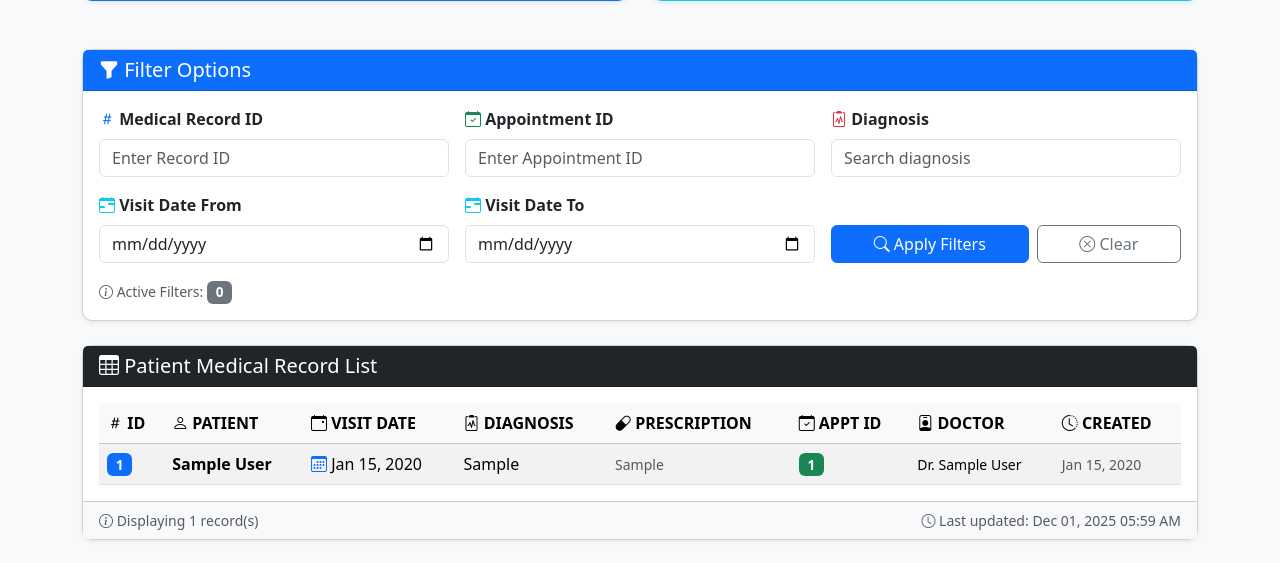
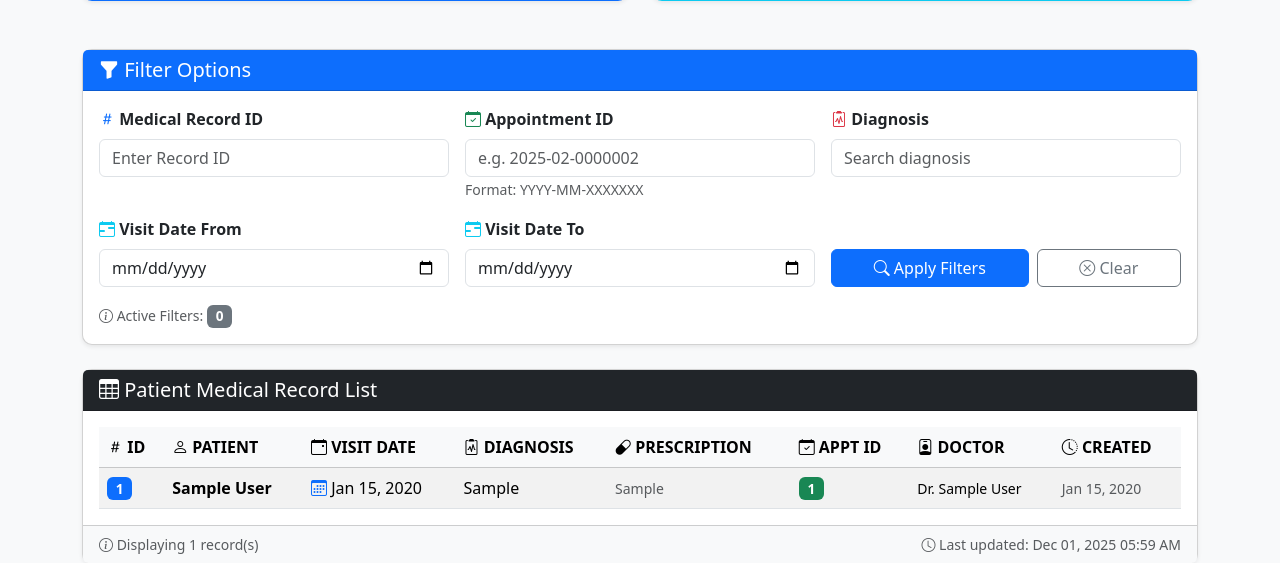
Before and after one commit to simacasanagel04/AP3_Project, a PHP site: page /public/staff_medical_records.php in a window 1280 px wide. Shown: the part 296-859 px from the top of the page. Run offline with PHP 8.4, Linux system fonts and the light colour scheme; the visitor is signed in with stand-in values (Sample User, id 1); tables that the repository leaves empty or names only in its code hold one stand-in row (values such as "Sample post").

Commit message:
Update staff_medical_records.php

```diff
--- a/public/staff_medical_records.php
+++ b/public/staff_medical_records.php
@@ -4,6 +4,8 @@
 // Staff: VIEW ONLY Medical Records (NO edit/delete/create)
 // FIXED: Date display issue & Made fully responsive
 // FINAL FIX: Table name lowercase + cp850 collation for Railway/MySQL 8
+// APPOINTMENT ID SEARCH NOW WORKS PERFECTLY WITH FORMAT: 2025-02-0000002
+// ALL SYNTAX ERRORS FIXED — FULLY WORKING
 // -----------------------------------------------------
 
 session_start();
@@ -24,16 +26,16 @@ if (!isset($_SESSION['staff_id'])) {
 $database = new Database();
 $db = $database->connect();
 
-// Handle filter parameters
+// Handle filter parameters — appt_id now properly trimmed and treated as string
 $filters = [
-    'med_rec_id' => $_GET['filter_med_rec_id'] ?? '',
-    'appt_id' => $_GET['filter_appt_id'] ?? '',
-    'diagnosis' => $_GET['filter_diagnosis'] ?? '',
+    'med_rec_id'      => $_GET['filter_med_rec_id'] ?? '',
+    'appt_id'         => trim($_GET['filter_appt_id'] ?? ''),
+    'diagnosis'       => $_GET['filter_diagnosis'] ?? '',
     'visit_date_from' => $_GET['filter_visit_date_from'] ?? '',
-    'visit_date_to' => $_GET['filter_visit_date_to'] ?? ''
+    'visit_date_to'   => $_GET['filter_visit_date_to'] ?? ''
 ];
 
-// BULLETPROOF SQL — ONLY CHANGES: lowercase table name + cp850 collation
+// BULLETPROOF SQL — lowercase table name + cp850 collation
 $sql = "SELECT
             MR.MED_REC_ID,
             MR.MED_REC_VISIT_DATE,
@@ -58,7 +60,7 @@ if (!empty($filters['med_rec_id'])) {
 
 if (!empty($filters['appt_id'])) {
     $sql .= " AND MR.APPT_ID COLLATE cp850_general_ci = :appt_id";
-    $params[':appt_id'] = $filters['appt_id'];
+    $params[':appt_id'] = $filters['appt_id']; // Exact match for 2025-02-0000002
 }
 
 if (!empty($filters['diagnosis'])) {
@@ -88,9 +90,10 @@ try {
     $totalRecords = count($recordsData);
 } catch (PDOException $e) {
     error_log("Error fetching medical records: " . $e->getMessage());
+    $recordsData = [];
 }
 
-// Get total count (unfiltered) — lowercase table name
+// Get total count (unfiltered)
 $totalCount = 0;
 try {
     $countStmt = $db->query("SELECT COUNT(*) as total FROM medical_record");
@@ -266,15 +269,16 @@ require_once '../includes/staff_header.php';
                                 placeholder="Enter Record ID">
                         </div>
 
-                        <!-- Appointment ID Filter -->
+                        <!-- Appointment ID Filter — NOW WORKS WITH 2025-02-0000002 -->
                         <div class="col-md-4 col-sm-6">
                             <label for="filter_appt_id" class="form-label fw-semibold">
                                 <i class="bi bi-calendar-check text-success"></i> Appointment ID
                             </label>
-                            <input type="number" class="form-control" id="filter_appt_id"
+                            <input type="text" class="form-control" id="filter_appt_id"
                                 name="filter_appt_id"
                                 value="<?= htmlspecialchars($filters['appt_id']) ?>"
-                                placeholder="Enter Appointment ID">
+                                placeholder="e.g. 2025-02-0000002">
+                            <small class="text-muted">Format: YYYY-MM-XXXXXXX</small>
                         </div>
 
                         <!-- Diagnosis Filter -->
```
